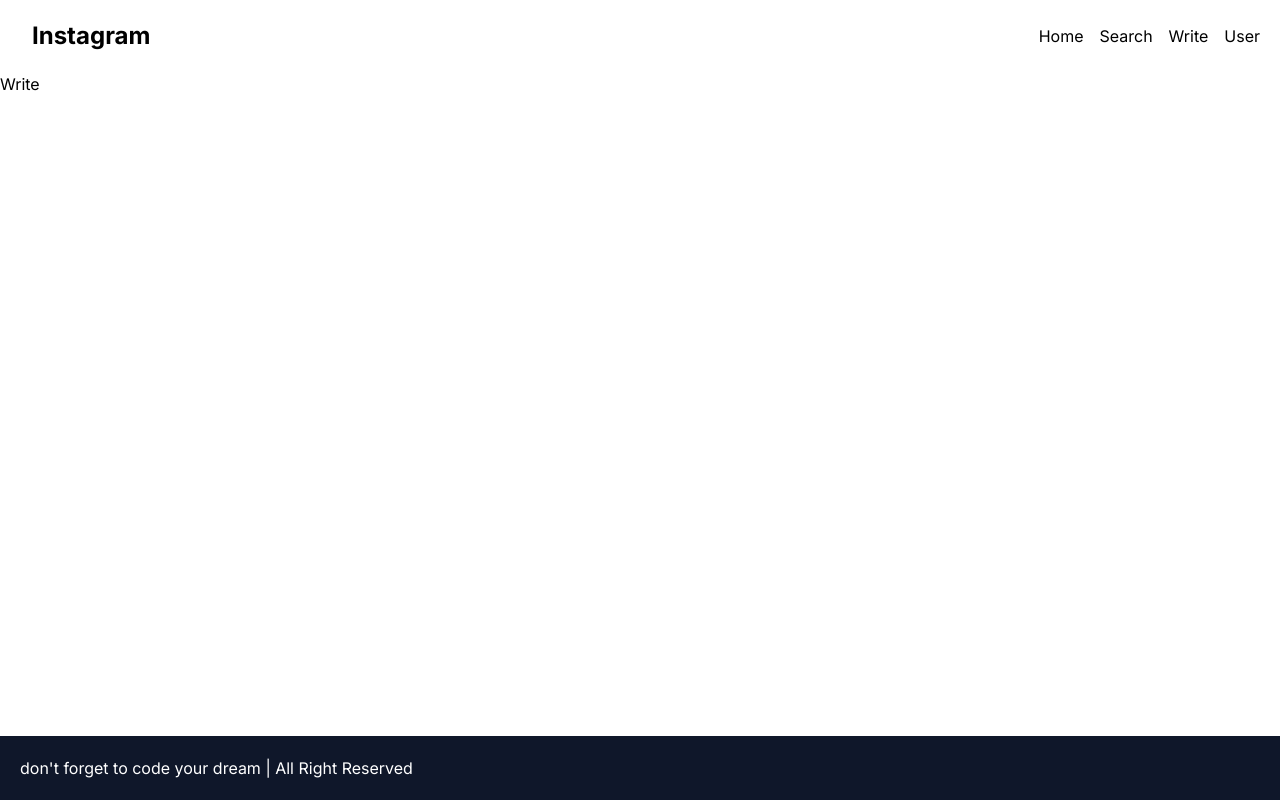
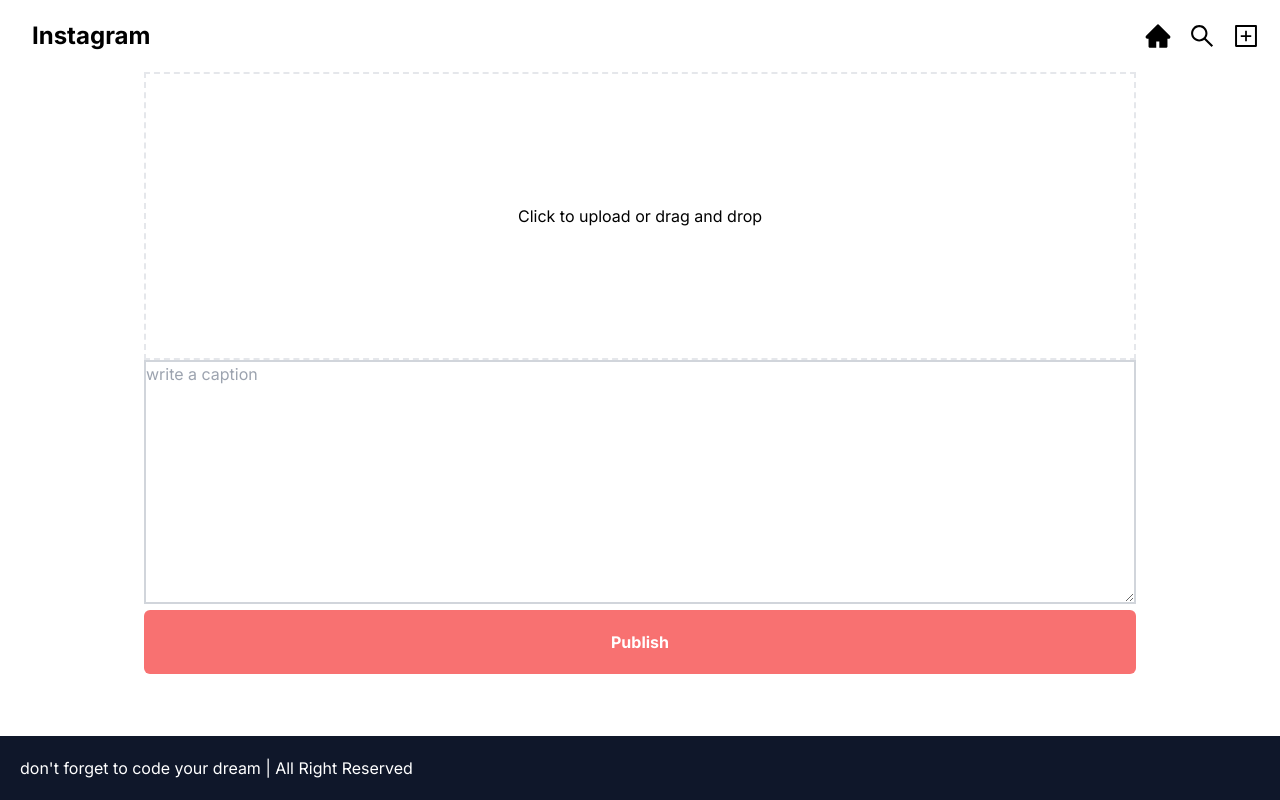
Before and after one commit to Bangc121/instagram-clone, a Next.js app: page /write in a window 1280 px wide. Built offline with nearby package versions, Linux system fonts and the light colour scheme; no server answers.

Commit message:
data fetch

```diff
--- a/next.config.mjs
+++ b/next.config.mjs
@@ -5,6 +5,12 @@ const nextConfig = {
       {
         protocol: "https",
         hostname: "images.unsplash.com",
+        port: "",
+        pathname: "/**",
+      },
+      {
+        protocol: "https",
+        hostname: "cdn.sanity.io",
         port: "",
         pathname: "/**",
       },
--- a/sanity/lib/client.ts
+++ b/sanity/lib/client.ts
@@ -9,3 +9,8 @@ export const client = createClient({
   useCdn,
   token,
 });
+
+export async function getPosts() {
+  const posts = await client.fetch('*[_type == "post"]');
+  return posts;
+}
--- a/src/app/page.tsx
+++ b/src/app/page.tsx
@@ -1,28 +1,47 @@
+"use client";
+
+import { client, getPosts } from "../../sanity/lib/client";
+import { useEffect, useState } from "react";
+
+import Image from "next/image";
 import Login from "@/components/Login";
-import { client } from "../../sanity/lib/client";
+import PostCard from "@/components/PostCard";
 
-type post = {
-  title: string;
+export type Post = {
   content: string;
-  thumbnail: string;
+  image: {
+    asset: {
+      _ref: string;
+      _type: string;
+    };
+    alt: string;
+    _type: string;
+  };
 };
 
-async function getData() {
-  const query = `*[_type == "post"] {
-    title,
-    content,
-    thumbnail
-  }`;
+export default function Home() {
+  const [posts, setPosts] = useState<Post[]>([]);
 
-  const data = await client.fetch(query);
+  useEffect(() => {
+    fetchPosts();
+  }, []);
 
-  return data;
-}
+  const fetchPosts = async () => {
+    const response = await getPosts();
+    console.log(response);
+    setPosts(response);
+  };
 
-export default async function Home() {
   return (
     <>
-      <h1>ewfefef</h1>
+      <ul className="grid ">
+        {posts &&
+          posts.map((post) => (
+            <li key={post.content}>
+              <PostCard post={post} />
+            </li>
+          ))}
+      </ul>
       <Login />
     </>
   );
--- a/src/app/search/page.tsx
+++ b/src/app/search/page.tsx
@@ -1,7 +1,5 @@
+import FileUpload from "@/components/FileUpload";
+
 export default function SearchPage() {
-  return (
-    <main>
-      <h1>Search</h1>
-    </main>
-  );
+  return <></>;
 }
--- a/src/app/write/page.tsx
+++ b/src/app/write/page.tsx
@@ -1,7 +1,57 @@
+"use client";
+
+import { ChangeEvent, useEffect, useState } from "react";
+
+import Button from "@/components/Button/Button";
+import FileUpload from "@/components/FileUpload";
+
+export type PostForm = {
+  content: string;
+  image: string | undefined;
+};
+
 export default function WritePage() {
+  const [file, setFile] = useState<string>();
+  const [form, setForm] = useState<PostForm>({
+    content: "",
+    image: undefined,
+  });
+  const onChange = (e: ChangeEvent<HTMLTextAreaElement>) => {
+    const { name, value } = e.target;
+    setForm((prev) => ({ ...prev, [name]: value }));
+  };
+
+  const onSubmit = (e: React.FormEvent<HTMLFormElement>) => {
+    e.preventDefault();
+  };
+
+  useEffect(() => {
+    console.log("filewefwefwefwef", file);
+  }, [file]);
+
   return (
-    <main>
-      <h1>Write</h1>
-    </main>
+    <section>
+      <form className="container px-4 max-w-5xl mx-auto" onSubmit={onSubmit}>
+        <FileUpload file={file} setFile={setFile} />
+        <textarea
+          rows={10}
+          placeholder="write a caption"
+          id="content"
+          name="content"
+          required
+          value={form.content}
+          onChange={onChange}
+          className="w-full h-500 border-2 border-gray-300 text-black"
+        />
+        <Button
+          variant={"primary"}
+          color="bg-red-400"
+          fullWidth={true}
+          rounded="md"
+        >
+          <span className="text-white font-bold">Publish</span>
+        </Button>
+      </form>
+    </section>
   );
 }
--- /dev/null
+++ b/src/components/Button/Button.tsx
@@ -0,0 +1,17 @@
+type Props = {
+  children?: React.ReactNode;
+  color?: string;
+  fullWidth?: boolean;
+  variant: "primary" | "secondary";
+  rounded?: "sm" | "md" | "lg";
+};
+export default function Button({ children, color, fullWidth, rounded }: Props) {
+  return (
+    <button
+      className={`flex flex-row justify-center items-center h-16 ${color} ${fullWidth ? "w-full" : null} ${rounded ? `rounded-${rounded}` : null}`}
+      onClick={() => {}}
+    >
+      {children}
+    </button>
+  );
+}
--- /dev/null
+++ b/src/components/FileUpload.tsx
@@ -0,0 +1,89 @@
+"use client";
+
+import { useState } from "react";
+
+type props = {
+  file: string;
+  setFile: (file: string) => void;
+};
+
+export default function FileUpload({ file, setFile }: props) {
+  const [fileEnter, setFileEnter] = useState(false);
+
+  return (
+    <div className="container max-w-5xl mx-auto">
+      {!file ? (
+        <div
+          onDragOver={(e) => {
+            e.preventDefault();
+            setFileEnter(true);
+          }}
+          onDragLeave={(e) => {
+            setFileEnter(false);
+          }}
+          onDragEnd={(e) => {
+            e.preventDefault();
+            setFileEnter(false);
+          }}
+          onDrop={(e) => {
+            e.preventDefault();
+            setFileEnter(false);
+            if (e.dataTransfer.items) {
+              [...e.dataTransfer.items].forEach((item, i) => {
+                if (item.kind === "file") {
+                  const file = item.getAsFile();
+                  if (file) {
+                    let blobUrl = URL.createObjectURL(file);
+                    setFile(blobUrl);
+                  }
+                  console.log(`items file[${i}].name = ${file?.name}`);
+                }
+              });
+            } else {
+              [...e.dataTransfer.files].forEach((file, i) => {
+                console.log(`… file[${i}].name = ${file.name}`);
+              });
+            }
+          }}
+          className={`${
+            fileEnter ? "border-4" : "border-2"
+          } mx-auto  bg-white flex flex-col w-full h-72 border-dashed items-center justify-center`}
+        >
+          <label
+            htmlFor="file"
+            className="h-full flex flex-col justify-center text-center"
+          >
+            Click to upload or drag and drop
+          </label>
+          <input
+            id="file"
+            type="file"
+            className="hidden"
+            onChange={(e) => {
+              console.log(e.target.files);
+              let files = e.target.files;
+              if (files && files[0]) {
+                let blobUrl = URL.createObjectURL(files[0]);
+                setFile(blobUrl);
+              }
+            }}
+          />
+        </div>
+      ) : (
+        <div className="flex flex-col max-w-5xl items-center">
+          <object
+            className="rounded-md w-full max-w-xs h-72"
+            data={file}
+            type="image/png" //need to be updated based on type of file
+          />
+          <button
+            onClick={() => setFile("")}
+            className="px-4 mt-10 uppercase py-2 tracking-widest outline-none bg-red-600 text-white rounded"
+          >
+            Reset
+          </button>
+        </div>
+      )}
+    </div>
+  );
+}
--- a/src/components/Header.tsx
+++ b/src/components/Header.tsx
@@ -1,7 +1,18 @@
+"use client";
+
+import {
+  AiFillHome,
+  AiOutlinePlusSquare,
+  AiOutlineSearch,
+} from "react-icons/ai";
+
+import Image from "next/image";
 import Link from "next/link";
 import LogoutButton from "./LogoutButton";
+import { useSession } from "next-auth/react";
 
 export default function Header() {
+  const { data: session } = useSession();
   return (
     <header className="bg-white flex justify-between items-center p-5 ">
       <Link className="px-3 text-black" href="/">
@@ -9,17 +20,26 @@ export default function Header() {
       </Link>
       <nav className=" flex gap-4">
         <Link className="text-black" href="/">
-          Home
+          <AiFillHome className="w-7 h-7" />
         </Link>
         <Link className="text-black" href="/search">
-          Search
+          <AiOutlineSearch className="w-7 h-7" />
         </Link>
         <Link className="text-black" href="/write">
-          Write
+          <AiOutlinePlusSquare className="w-7 h-7" />
         </Link>
-        <Link className="text-black" href="/user">
-          User
-        </Link>
+        {session ? (
+          <Link className="text-black" href="/user">
+            <Image
+              className="rounded-full"
+              priority={true}
+              src={session.user?.image || ""}
+              alt="profile"
+              width={30}
+              height={30}
+            />
+          </Link>
+        ) : null}
         <LogoutButton />
       </nav>
     </header>
--- a/src/components/Login.tsx
+++ b/src/components/Login.tsx
@@ -4,7 +4,6 @@ import { signIn, signOut, useSession } from "next-auth/react";
 
 import Image from "next/image";
 import LoginButton from "@/components/LoginButton";
-import { useEffect } from "react";
 
 const provider = [
   {
@@ -17,23 +16,15 @@ export default function Login() {
 
   return (
     <section className="flex flex-col">
-      {session ? (
-        <>
-          <Image
-            priority={false}
-            src={
-              "https://lh3.googleusercontent.com/a/ACg8ocJm4AZfzDqEMDPbTLHyBkcmAmo6f7nkGMa2i1aYR0QeT3BcsYhs=s96-c"
-            }
-            alt="profile"
-            width={100}
-            height={100}
-          />
-        </>
-      ) : (
-        provider.map((data) => (
-          <LoginButton key={data.name} text={data.name} provider={data.name} />
-        ))
-      )}
+      {session
+        ? null
+        : provider.map((data) => (
+            <LoginButton
+              key={data.name}
+              text={data.name}
+              provider={data.name}
+            />
+          ))}
     </section>
   );
 }
--- /dev/null
+++ b/src/components/PostCard.tsx
@@ -0,0 +1,18 @@
+import Image from "next/image";
+import { Post } from "@/app/page";
+import { client } from "../../sanity/lib/client";
+
+export default function PostCard({ post }: { post: Post }) {
+  const { image, content } = post;
+  return (
+    <article className="overflow-hidden">
+      <Image
+        src={`https://cdn.sanity.io/images/${client.config().projectId}/${client.config().dataset}/${image.asset._ref.split("-")[1] + "-" + image.asset._ref.split("-")[2] + "." + image.asset._ref.split("-")[3]}`}
+        alt={image.alt}
+        width={500}
+        height={500}
+      />
+      <h1>{content}</h1>
+    </article>
+  );
+}
```
Also changed, not shown: sanity/schemas/post.ts (+8 -9 lines).
